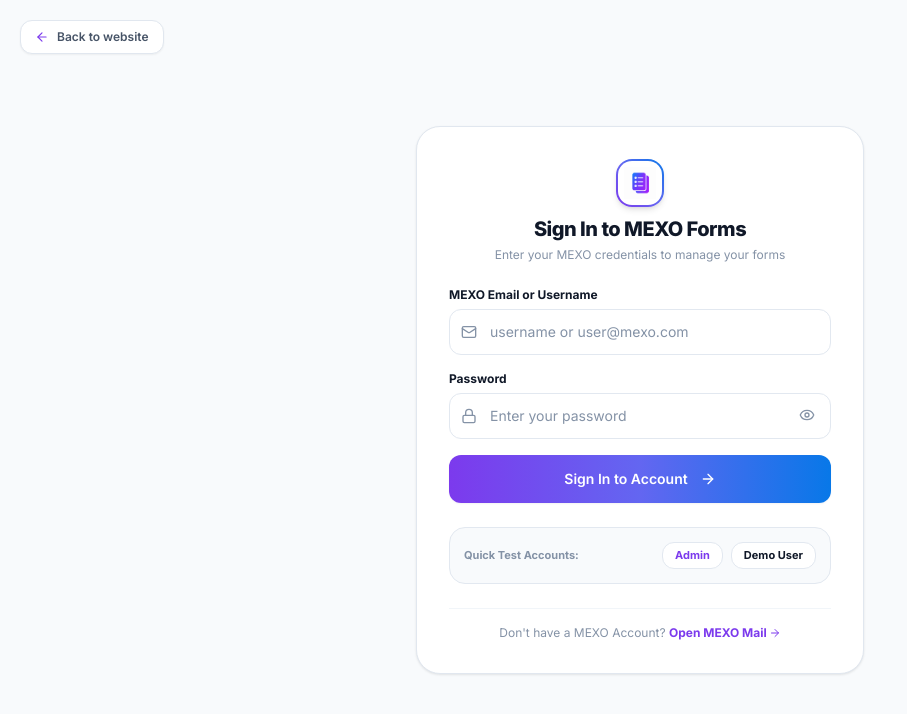
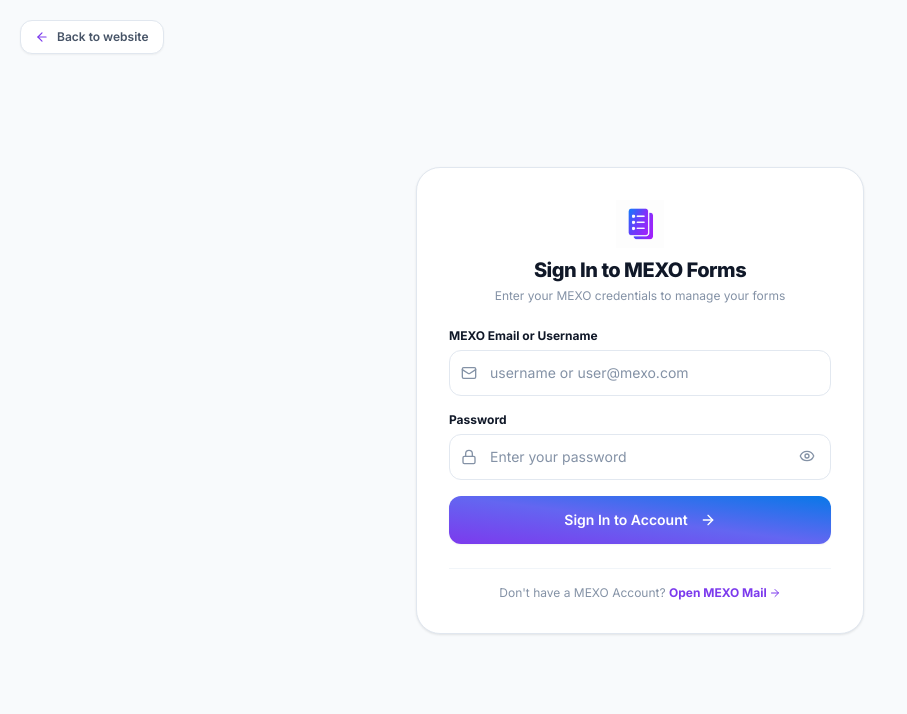
Before and after one commit to cmmanikandan/mexo-forms, a React (Vite) app: page /signin in a window 1280 px wide. Shown: the top 714 px of the page, without its empty margins (0-907 px from the left). Built offline with nearby package versions, Linux system fonts and the light colour scheme.

Commit message:
fix(auth): remove quick test accounts, logo border, and auth debug logs from login page

```diff
--- a/src/contexts/AuthContext.tsx
+++ b/src/contexts/AuthContext.tsx
@@ -82,14 +82,6 @@
             /* ignore */
           }
         }
-      }
-
-      if ((import.meta as any).env?.DEV) {
-        console.debug('MEXO Forms Auth', {
-          hasSession: !!currentSession,
-          authUserId: currentSession?.user?.id,
-          authEmail: currentSession?.user?.email,
-        });
       }
     };
 
--- a/src/pages/auth/SignInPage.tsx
+++ b/src/pages/auth/SignInPage.tsx
@@ -40,17 +40,6 @@
     }
   };
 
-  const handleDemoFill = (type: 'admin' | 'user') => {
-    if (type === 'admin') {
-      setEmailOrUsername('admin@mexo.com');
-      setPassword('MexoAdmin#2026!SecureKey');
-    } else {
-      setEmailOrUsername('demo@mexo.com');
-      setPassword('demo1234');
-    }
-    setError('');
-  };
-
   return (
     <div className="min-h-screen bg-slate-50 flex items-center justify-center p-4 sm:p-6 relative font-sans">
       {/* Top back navigation */}
@@ -68,10 +57,8 @@
       <div className="w-full max-w-md bg-white rounded-3xl border border-app-border shadow-mexo-card p-6 sm:p-8 space-y-6 relative z-10 my-10">
         {/* Logo & Header */}
         <div className="text-center space-y-2">
-          <div className="w-12 h-12 rounded-2xl bg-gradient-to-tr from-[#7C3AED] via-[#6366F1] to-[#0878e8] p-0.5 mx-auto shadow-md">
-            <div className="w-full h-full bg-white rounded-[14px] flex items-center justify-center p-1.5 overflow-hidden">
-              <img src="/logo.png" alt="MEXO Forms" className="w-full h-full object-contain" />
-            </div>
+          <div className="w-12 h-12 mx-auto">
+            <img src="/logo.png" alt="MEXO Forms" className="w-full h-full object-contain" />
           </div>
           <div>
             <h1 className="text-xl font-extrabold text-app-heading tracking-tight">Sign In to MEXO Forms</h1>
@@ -135,32 +122,11 @@
             size="lg"
             loading={loading || isLoading}
             rightIcon={!(loading || isLoading) ? <ArrowRight className="w-4 h-4 ml-1" /> : undefined}
-            className="w-full mt-2 py-3.5 text-sm font-extrabold rounded-2xl bg-gradient-to-r from-[#7C3AED] via-[#6366F1] to-[#0878e8] hover:opacity-95 transition-all shadow-sm"
+            className="w-full mt-2 py-3.5 text-sm font-extrabold rounded-2xl bg-gradient-to-tr from-[#7C3AED] via-[#6366F1] to-[#0878e8] hover:opacity-95 transition-all shadow-sm cursor-pointer"
           >
             Sign In to Account
           </MexoButton>
         </form>
-
-        {/* Quick Demo Credentials */}
-        <div className="p-3.5 rounded-2xl bg-slate-50 border border-slate-200 flex items-center justify-between gap-2">
-          <span className="text-[11px] font-bold text-app-muted">Quick Test Accounts:</span>
-          <div className="flex gap-2">
-            <button
-              type="button"
-              onClick={() => handleDemoFill('admin')}
-              className="px-3 py-1 rounded-xl text-[11px] font-bold bg-white border border-slate-200 text-[#7C3AED] hover:bg-purple-50 transition-colors shadow-2xs"
-            >
-              Admin
-            </button>
-            <button
-              type="button"
-              onClick={() => handleDemoFill('user')}
-              className="px-3 py-1 rounded-xl text-[11px] font-bold bg-white border border-slate-200 text-app-heading hover:bg-slate-100 transition-colors shadow-2xs"
-            >
-              Demo User
-            </button>
-          </div>
-        </div>
 
         {/* Footer / MEXO Mail Link */}
         <div className="pt-4 border-t border-slate-100 text-center">
```
